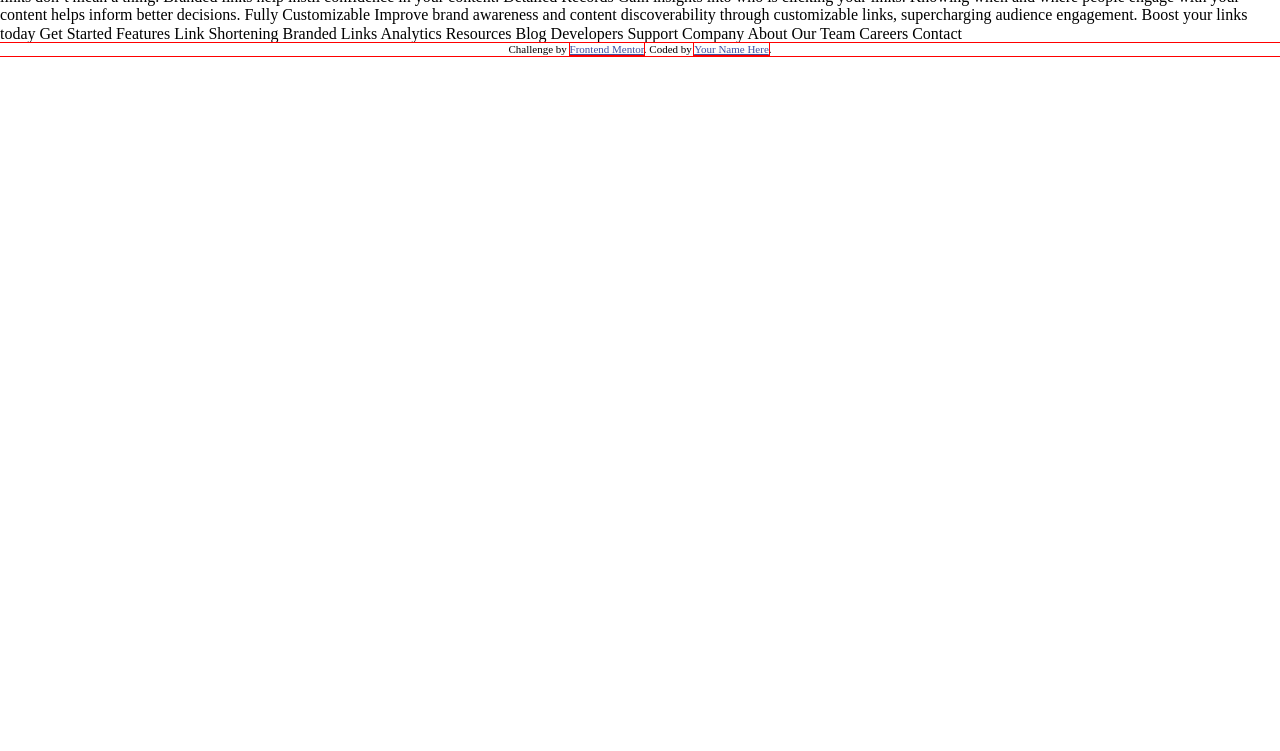
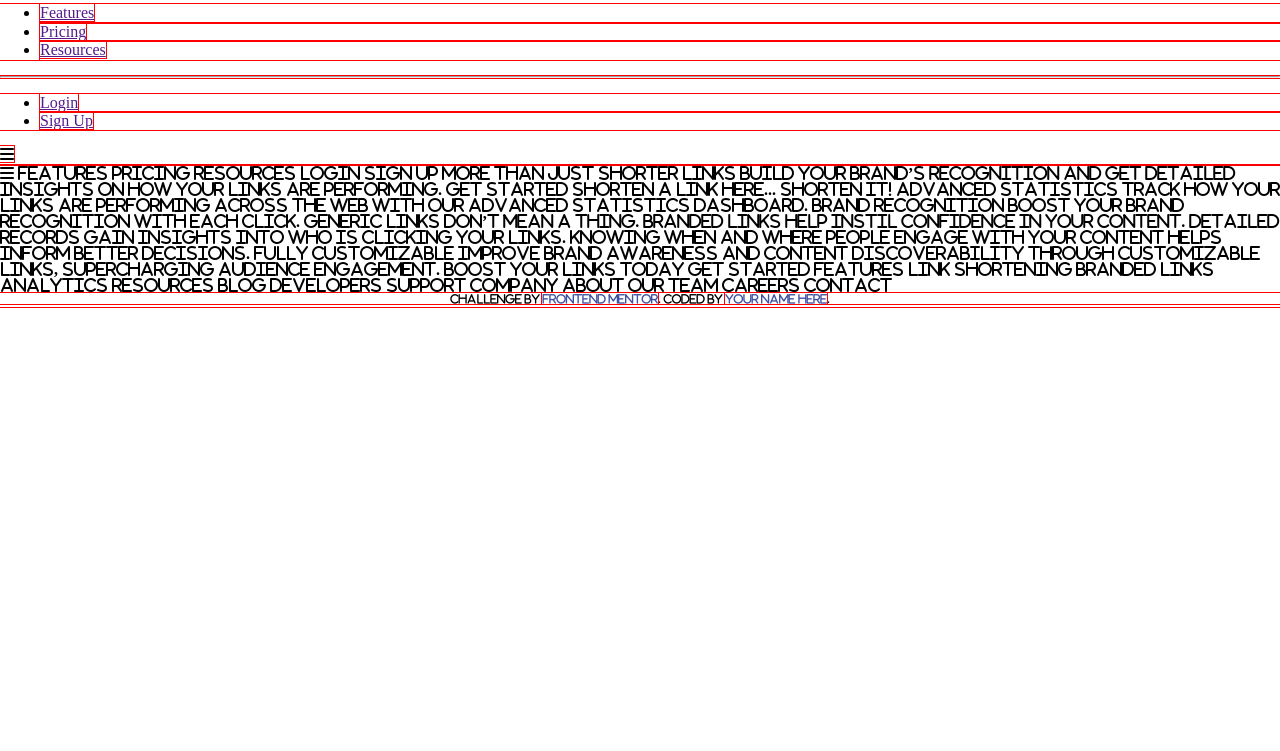
Before and after one commit to Wraytheon/urlShortenerApi-FrontendMentor, a plain HTML site: page index.html in a window 1280 px wide. Shown: the part 49-800 px from the top of the page. Drawn offline with Linux system fonts and the light colour scheme.

Commit message:
base html for nav - no classes/css

```diff
--- a/index.html
+++ b/index.html
@@ -17,6 +17,27 @@
   </style>
 </head>
 <body>
+  <!-- Header -->
+  <nav>
+    <!-- Header Icon -->
+    <img src="./images/logo.svg" alt="Shortly text as logo">
+
+    <!-- Menu -->
+    <section>
+      <ul>
+        <li><a href="">Features</a></li>
+        <li><a href="">Pricing</a></li>
+        <li><a href="">Resources</a></li>
+      </ul>
+      <hr>
+      <!-- Header Buttons -->
+      <ul>
+        <li><a href="">Login</a></li>
+        <li><a href="">Sign Up</a></li>
+      </ul>
+    </section>
+    <i class="fa-solid fa-bars">
+  </nav>
 
   Features
   Pricing
```
